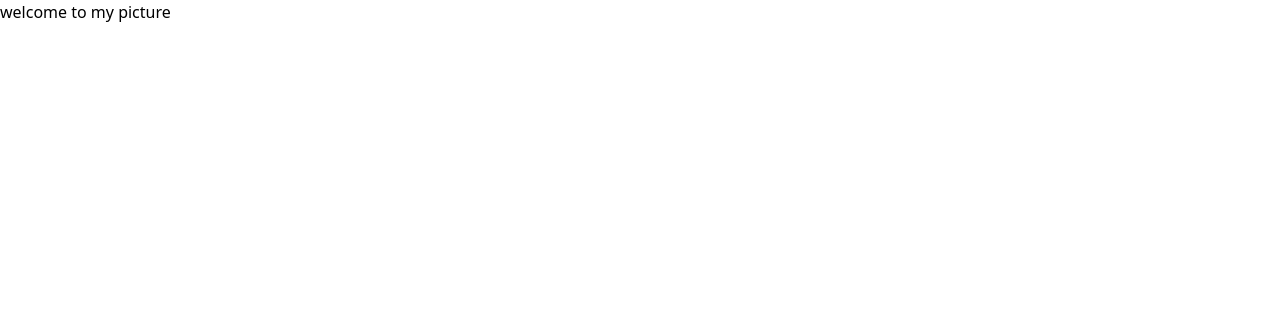
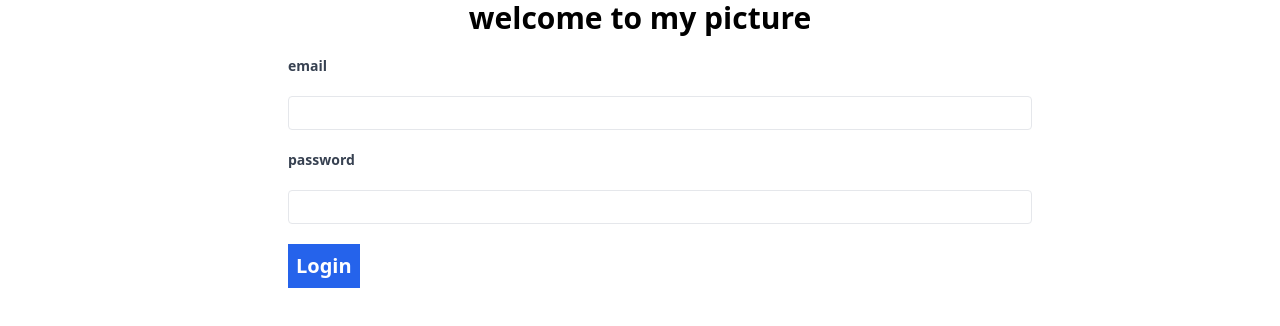
Before and after one commit to lamhoang1998/pinteres-clone, a React (Vite) app in the folder frontend/: page /login in a window 1280 px wide. Shown: the top 326 px of the page. Built offline with nearby package versions, Linux system fonts and the light colour scheme.

Commit message:
done with login in frontend, haven't created toast messages yet

```diff
--- a/frontend/package.json
+++ b/frontend/package.json
@@ -14,10 +14,12 @@
     "@tanstack/react-query": "^5.62.0",
     "@tanstack/react-query-devtools": "^5.62.0",
     "antd": "^5.22.3",
+    "axios": "^1.7.9",
     "react": "^18.2.0",
     "react-dom": "^18.2.0",
     "react-hook-form": "^7.53.2",
     "react-router-dom": "^7.0.1",
+    "react-toastify": "^10.0.6",
     "zod": "^3.23.8"
   },
   "devDependencies": {
--- /dev/null
+++ b/frontend/src/common/api/axios/axios.ts
@@ -0,0 +1,6 @@
+import axios from "axios";
+import { BASE_DOMAIN_API } from "../../constants/app.constant";
+
+export const noAuthApi = axios.create({
+	baseURL: BASE_DOMAIN_API,
+});
--- /dev/null
+++ b/frontend/src/common/api/mutation/mutation.ts
@@ -0,0 +1,18 @@
+import { useMutation, useQueryClient } from "@tanstack/react-query";
+import { noAuthApi } from "../axios/axios";
+import { ENDPOINT } from "../../constants/endpoint.constant";
+import { LoginBody, LoginResult } from "../../../types/auth";
+
+export function useLoginMutation() {
+	const queryClient = useQueryClient();
+
+	return useMutation({
+		mutationFn: (data: LoginBody) => {
+			console.log("data", data);
+			return noAuthApi.post<LoginResult>(ENDPOINT.AUTH.LOGIN, data);
+		},
+		onSuccess(data, variables, context) {
+			console.log("success");
+		},
+	});
+}
--- a/frontend/src/common/constants/endpoint.constant.tsx
+++ b/frontend/src/common/constants/endpoint.constant.tsx
@@ -0,0 +1,5 @@
+export const ENDPOINT = {
+	AUTH: {
+		LOGIN: `auth/login`,
+	},
+};
--- a/frontend/src/main.tsx
+++ b/frontend/src/main.tsx
@@ -1,10 +1,15 @@
-import React from 'react'
-import ReactDOM from 'react-dom/client'
-import App from './App.tsx'
-import './index.css'
+import React from "react";
+import ReactDOM from "react-dom/client";
+import App from "./App.tsx";
+import "./index.css";
+import { QueryClient, QueryClientProvider } from "@tanstack/react-query";
 
-ReactDOM.createRoot(document.getElementById('root')!).render(
-  <React.StrictMode>
-    <App />
-  </React.StrictMode>,
-)
+const queryClient = new QueryClient();
+
+ReactDOM.createRoot(document.getElementById("root")!).render(
+	<React.StrictMode>
+		<QueryClientProvider client={queryClient}>
+			<App />
+		</QueryClientProvider>
+	</React.StrictMode>
+);
--- a/frontend/src/pages/Login.tsx
+++ b/frontend/src/pages/Login.tsx
@@ -1,9 +1,69 @@
+import { useForm } from "react-hook-form";
+import { zodResolver } from "@hookform/resolvers/zod";
+import { LoginSchema, loginSchema } from "../types/loginSchema";
+import { useLoginMutation } from "../common/api/mutation/mutation";
+
 function Login() {
+	const {
+		register,
+		handleSubmit,
+		formState: { errors },
+	} = useForm<LoginSchema>({
+		resolver: zodResolver(loginSchema),
+	});
+
+	const login = useLoginMutation();
+
+	const onSubmit = handleSubmit((data) => {
+		console.log(data);
+		login.mutate(data);
+	});
+
 	return (
-		<>
-			<h2>welcome to my picture</h2>
-			<div></div>
-		</>
+		<form className="flex flex-col gap-5" onSubmit={onSubmit}>
+			<h2 className="text-sm font-bold text-center md:text-xl lg:text-3xl">
+				welcome to my picture
+			</h2>
+			<div className="flex flex-col gap-5 w-full pl-36 md:pl-60 lg:pl-72">
+				<label
+					htmlFor="fullName"
+					className="text-gray-700 text-sm text-left font-bold "
+				>
+					email
+				</label>
+				<input
+					id="email"
+					{...register("email")}
+					className="border rounded w-3/4 py-1 px-2 font-normal"
+				></input>
+				{errors.email && (
+					<span className="text-red-500">{errors.email.message}</span>
+				)}
+				<label
+					htmlFor="password"
+					className="text-gray-700 text-sm text-left font-bold flex-1"
+				>
+					password
+				</label>
+				<input
+					id="password"
+					type="password"
+					{...register("passWord")}
+					className="border rounded w-3/4 py-1 px-2 font-normal"
+				></input>
+				{errors.passWord && (
+					<span className="text-red-500">{errors.passWord.message}</span>
+				)}
+				<span>
+					<button
+						type="submit"
+						className="bg-blue-600 text-white p-2 font-bold hover:bg-blue-500 text-xl"
+					>
+						Login
+					</button>
+				</span>
+			</div>
+		</form>
 	);
 }
 
--- a/frontend/src/pages/Register.tsx
+++ b/frontend/src/pages/Register.tsx
@@ -9,14 +9,12 @@ function Register() {
 		formState: { errors },
 	} = useForm<RegisterSchema>({ resolver: zodResolver(registerSchema) });
 
-	console.log("errors", errors);
-
 	const onSubmit = handleSubmit((data) => {
 		console.log(data);
 	});
 
 	return (
-		<form className="flex flex-col gap-5 " onSubmit={onSubmit}>
+		<form className="flex flex-col gap-5" onSubmit={onSubmit}>
 			<h2 className="text-sm font-bold text-center md:text-xl lg:text-3xl">
 				Create an Account
 			</h2>
@@ -70,7 +68,7 @@ function Register() {
 						type="submit"
 						className="bg-blue-600 text-white p-2 font-bold hover:bg-blue-500 text-xl"
 					>
-						Create Account
+						Create account
 					</button>
 				</span>
 			</div>
--- /dev/null
+++ b/frontend/src/types/auth.ts
@@ -0,0 +1,16 @@
+export type LoginBody = {
+	email: string;
+	passWord: string;
+};
+
+type LoginMetaData = {
+	accessToken: string;
+	refreshToken: string;
+};
+
+export type LoginResult = {
+	status: string;
+	message: string;
+	code: number;
+	metaData: LoginMetaData;
+};
--- /dev/null
+++ b/frontend/src/types/loginSchema.ts
@@ -0,0 +1,17 @@
+import { z } from "zod";
+import { patterns } from "../common/pattern/pattern";
+
+export const loginSchema = z.object({
+	email: z
+		.string()
+		.min(1)
+		.refine(
+			(text) => {
+				return patterns.email.test(text);
+			},
+			{ message: "Email is not valid" }
+		),
+	passWord: z.string().min(1, { message: "enter password please!" }),
+});
+
+export type LoginSchema = z.infer<typeof loginSchema>;
```
Also changed, not shown: 1 other file (tests, documents, lock files or other folders).
